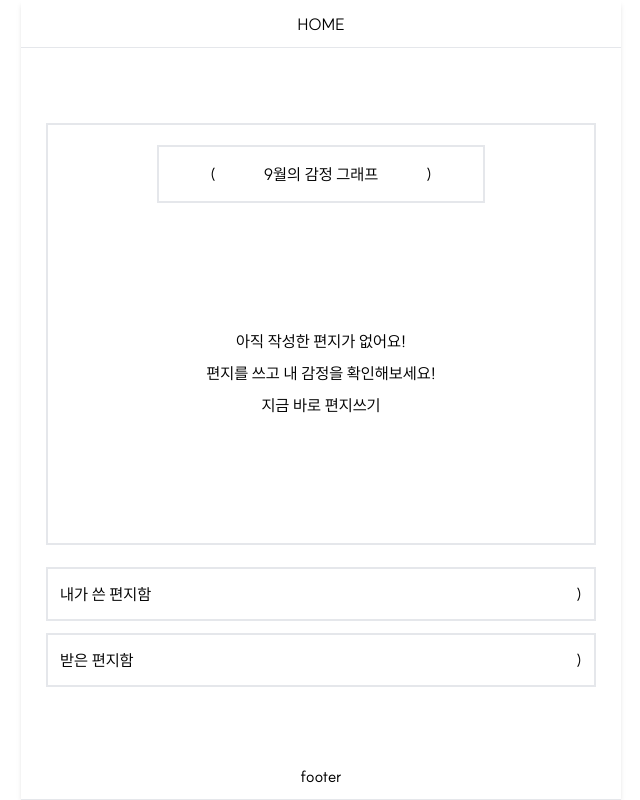
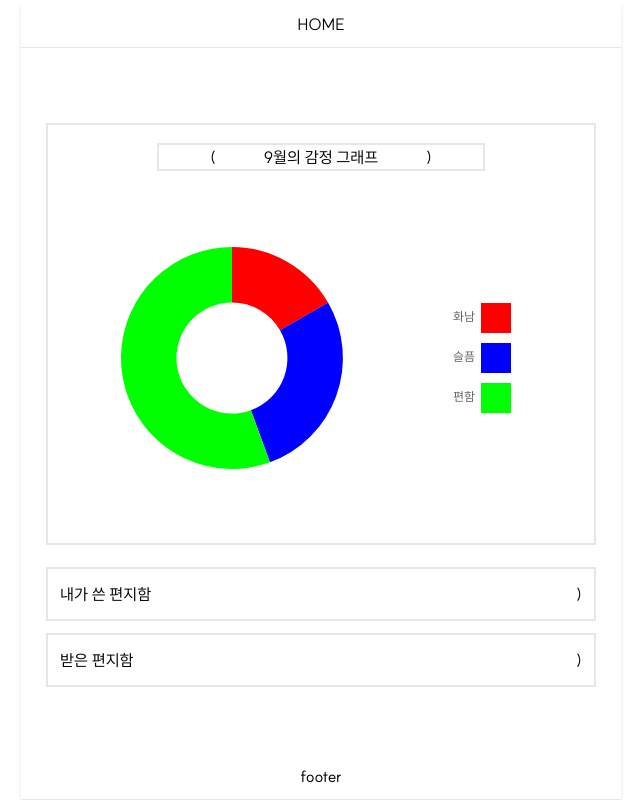
Before and after one commit to TEAM-EMOLE/EMORE-CLIENT, a React (Vite) app: page / in a window 1280 px wide. Shown: the whole page, without its empty margins (319-959 px from the left). Built offline with nearby package versions, Linux system fonts and the light colour scheme.

Commit message:
✨ Feat : countLetter 적용 및 GraphLegend 컴포넌트 삭제

```diff
--- a/src/pages/Home/components/MainBox/index.tsx
+++ b/src/pages/Home/components/MainBox/index.tsx
@@ -1,7 +1,6 @@
 import { useState } from "react"
 import MonthBar from "./MonthBar"
 import GraphBox from "../Graph/GraphBox";
-import GraphLegend from "../Graph/GraphLegend";
 
 /*
   메인 페이지에서 월별 감정 그래프를 보여주는 컴포넌트
@@ -11,7 +10,7 @@ export default function MainBox() {
   const today = new Date();
 
   const [month, setMonth] = useState<number>(today.getMonth() + 1);
-  const [countLetter, setCountLetter] = useState<number>(0); // 편지의 개수, 추후 response data의 형식에 따라 바꿀 예정
+  let countLetter = 1; // 추후 서버에서 받은 편지 개수로 바뀔 예정
 
   return (
     <div className="w-11/12 h-3/5 flex flex-col justify-center items-center my-[10px] ㅡ border-2">
@@ -25,9 +24,8 @@ export default function MainBox() {
             <button>지금 바로 편지쓰기</button>
           </div>
         ) : (
-          <div className="w-full h-full flex justify-around items-center border-2">
+          <div className="w-full h-full flex justify-around items-center">
             <GraphBox />
-            <GraphLegend />
           </div>
         )
       }
```
